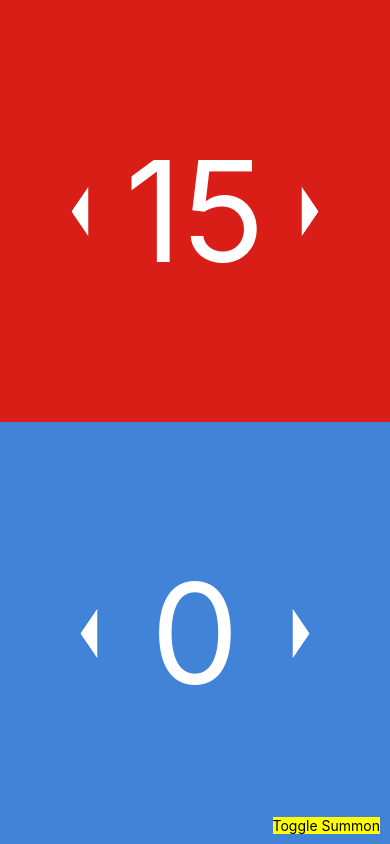
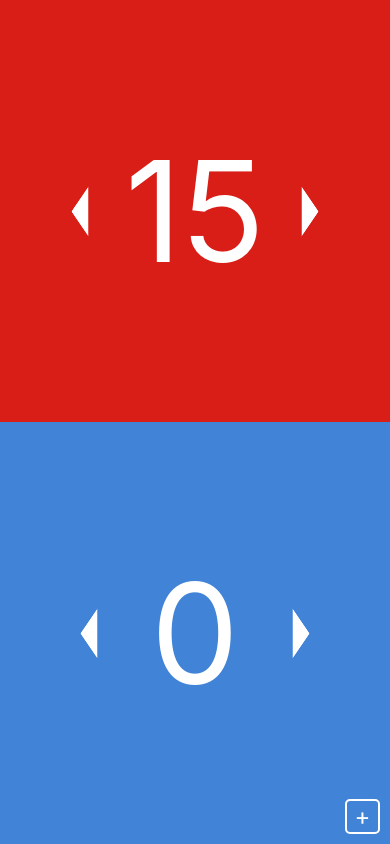
Before and after one commit to MattLong87/gloomhaven-status-native, a React Native app: screen / in a window 390 px wide. Built offline with nearby package versions, Linux system fonts and the light colour scheme.

Commit message:
improved toggle summons button

```diff
--- a/App.js
+++ b/App.js
@@ -56,6 +56,14 @@ export default class App extends React.Component {
       orientation = "landscape"
     }
 
+    let summonToggleButtonText;
+    if (this.state.summonVisible) {
+      summonToggleButtonText = "-";
+    }
+    else {
+      summonToggleButtonText = "+";
+    }
+
     return (
       <View style={{ flex: 1 }}>
         <View style={[styles.container, flexDirection]}>
@@ -65,12 +73,24 @@ export default class App extends React.Component {
           <TouchableHighlight onPress={() => this.toggleSummonTracker()}
             style={
               {
-                backgroundColor: "yellow",
+                borderColor: "white",
+                borderWidth: 2,
+                borderRadius: 5,
+                height: 35,
+                width: 35,
+                flexDirection: "column",
+                alignItems: "center",
+                justifyContent: "center",
                 position: "absolute",
                 bottom: 10,
                 right: 10
               }} >
-            <View><Text>Toggle Summon</Text></View>
+              <Text style={{
+                fontSize: 24,
+                color: "white"
+              }}>
+                {summonToggleButtonText}
+              </Text>
           </TouchableHighlight>
         </View>
       </View>
--- a/app.json
+++ b/app.json
@@ -1,5 +1,5 @@
 {
   "expo": {
-    "sdkVersion": "18.0.0"
+    "sdkVersion": "19.0.0"
   }
 }
```
